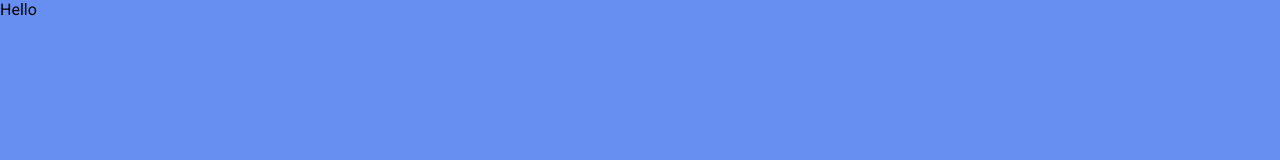
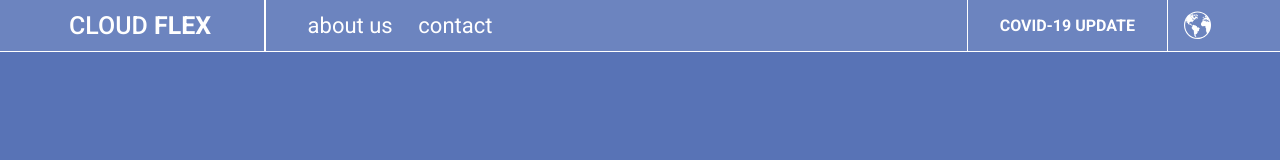
Before and after one commit to Nick19571101/sass_live_streaming, a website: page index.html in a window 1280 px wide. Drawn offline with nearby package versions, Linux system fonts and the light colour scheme; files that its build step writes are made by us from their sources.

Commit message:
header implementation

```diff
--- a/index.html
+++ b/index.html
@@ -10,7 +10,31 @@
 </head>
 
 <body>
-	Hello
+	<header class="header" aria-label="header">
+		<div class="container">
+			<nav class="header__nav nav-header" aria-label="header navigation">
+				<div class="nav-header__title">
+					<a href="#" class="nav-header__title-link">CLOUD <span>FLEX</span></a>
+				</div>
+				<div class="nav-header__links">
+					<ul class="nav-header__links-list list" aria-label="header nav links">
+						<li class="list__item">
+							<a href="#" class="list__item-link">about us</a>
+						</li>
+						<li class="list__item">
+							<a href="#" class="list__item-link">contact</a>
+						</li>
+					</ul>
+				</div>
+				<div class="nav-header__covid-wrapper covid">
+					<a href="#" class="covid__link">COVID-19 UPDATE</a>
+				</div>
+				<div class="nav-header__globe-wrapper globe">
+					<a href="#" class="globe__link"><img src="./assets/icon-svg/earth.svg" alt="globe icon"></a>
+				</div>
+			</nav>
+		</div>
+	</header>
 </body>
 
 </html>
--- a/package.json
+++ b/package.json
@@ -4,7 +4,9 @@
 	"description": "Landing page",
 	"source": "index.html",
 	"scripts": {
-		"sass:watch": "sass --style=expanded --watch styles:dist"
+		"sass:watch": "sass --style=expanded --watch styles:dist",
+		"parcel:watch": "parcel serve --dist-dir public",
+		"parcel:build": "parcel build --dist-dir build --public-url ./"
 	},
 	"repository": {
 		"type": "git",
@@ -17,7 +19,7 @@
 	},
 	"homepage": "https://github.com/Nick19571101/sass_live_streaming#readme",
 	"devDependencies": {
-		"parsel": "^0.3.0",
+		"parcel": "^2.15.1",
 		"sass": "^1.89.0"
 	}
 }
--- a/styles/_basic.scss
+++ b/styles/_basic.scss
@@ -6,3 +6,17 @@
 body {
 	font-family: 'Roboto', sans-serif;
 }
+a,
+a:hover {
+	text-decoration: none;
+	color: inherit;
+}
+ul,
+li {
+	list-style: none;
+}
+.container {
+	max-width: 1470px;
+	margin-inline: auto;
+	padding-inline: 1rem;
+}
--- /dev/null
+++ b/styles/_header.scss
@@ -0,0 +1,89 @@
+@use 'variables' as v;
+@use 'sass:color';
+@use 'mixins' as m;
+@use 'placeholders';
+.header {
+	height: 3.25rem;
+	background-color: color.adjust(v.$color_white, $alpha: -0.88);
+	border: {
+		bottom: {
+			width: 1px;
+			style: solid;
+			color: v.$color_white;
+		}
+	}
+	&__nav {
+	}
+}
+.nav-header {
+	height: 3.25rem;
+	// display: flex;
+	// justify-content: start;
+	// align-items: center;
+	@include m.d-flex(start, center);
+	&__title {
+		height: 3.25rem;
+		width: 250px;
+		border-right: 2px solid v.$color_white;
+		@include m.d-flex(center, center);
+	}
+	&__title-link {
+		font-weight: 500;
+		font-size: 1.56rem;
+		line-height: 1.2;
+		color: v.$color_white;
+		transition: color 0.52s ease;
+		@extend %hover-grey;
+	}
+	&__title-link span {
+		font-weight: 700;
+	}
+	&__links {
+		flex-grow: 1;
+	}
+	&__links-list {
+	}
+	&__covid-wrapper {
+	}
+	&__globe-wrapper {
+	}
+}
+.list {
+	@include m.d-flex(start, center, nowrap, row, min(70px, 2vw));
+	padding-inline-start: min(70px, 2vw);
+	&__item {
+	}
+	&__item-link {
+		font-size: 1.375rem;
+		line-height: 1.36;
+		color: v.$color_white;
+		white-space: nowrap;
+		transition: color 0.52s ease;
+		@extend %hover-green;
+	}
+}
+.covid {
+	height: 100%;
+	@include m.d-flex(center, center);
+	padding-inline: 2rem;
+	border: {
+		left: 1px solid v.$color_white;
+		right: 1px solid v.$color_white;
+	}
+	&__link {
+		font-weight: 700;
+		color: v.$color_white;
+		line-height: 1.36;
+		white-space: nowrap;
+		transition: color 0.52s ease;
+		@extend %hover-green;
+	}
+}
+.globe {
+	width: 5rem;
+	@include m.d-flex(start, center);
+	&__link {
+		transition: color 0.52s ease;
+		@extend %hover-green-icon;
+	}
+}
--- a/styles/_importer.scss
+++ b/styles/_importer.scss
@@ -1 +1,2 @@
 @forward 'basic';
+@forward 'header';
--- /dev/null
+++ b/styles/_mixins.scss
@@ -0,0 +1,16 @@
+@mixin d-flex(
+	$justify: center,
+	$align-items: center,
+	$wrap: nowrap,
+	$direction: row,
+	$column-gap: 1rem,
+	$row-gap: 0
+) {
+	display: flex;
+	justify-content: $justify;
+	align-items: $align-items;
+	flex-wrap: $wrap;
+	flex-direction: $direction;
+	column-gap: $column-gap;
+	row-gap: $row-gap;
+}
--- a/styles/_variables.scss
+++ b/styles/_variables.scss
@@ -1 +1,4 @@
-$color_blue: #678ff2;
+$color_blue: #5873b6;
+$color_white: #fff;
+$color_grey: #a89793;
+$color_green: #61c548;
--- /dev/null
+++ b/styles/placeholders.scss
@@ -0,0 +1,20 @@
+@use 'variables' as v;
+
+%hover-grey {
+	&:hover {
+		cursor: pointer;
+		color: v.$color_grey;
+	}
+}
+%hover-green {
+	&:hover {
+		cursor: pointer;
+		color: v.$color_green;
+	}
+}
+%hover-green-icon {
+	&:hover {
+		cursor: pointer;
+		transform: scale(1.1);
+	}
+}
```
Also changed, not shown: 2 other files.
